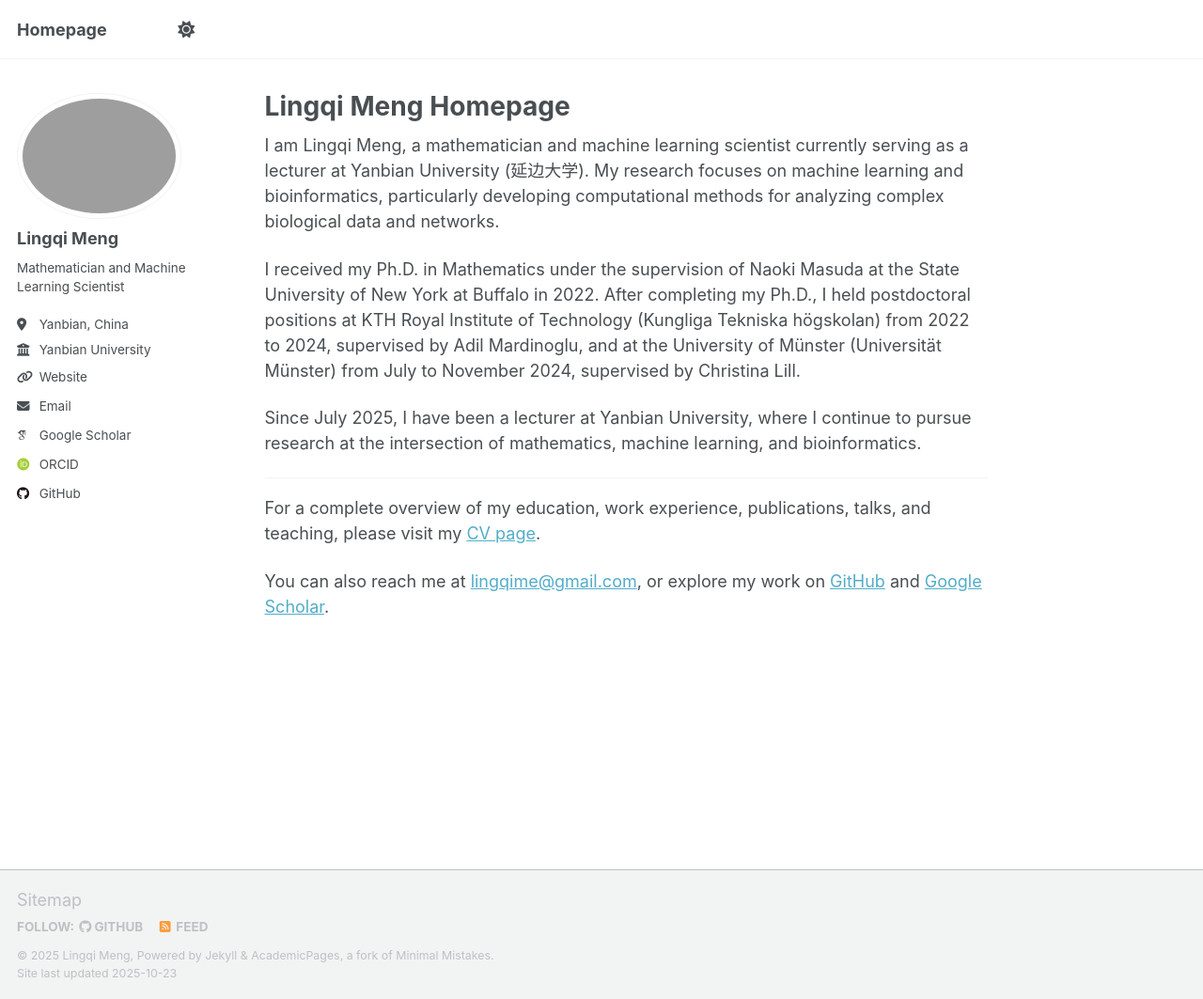
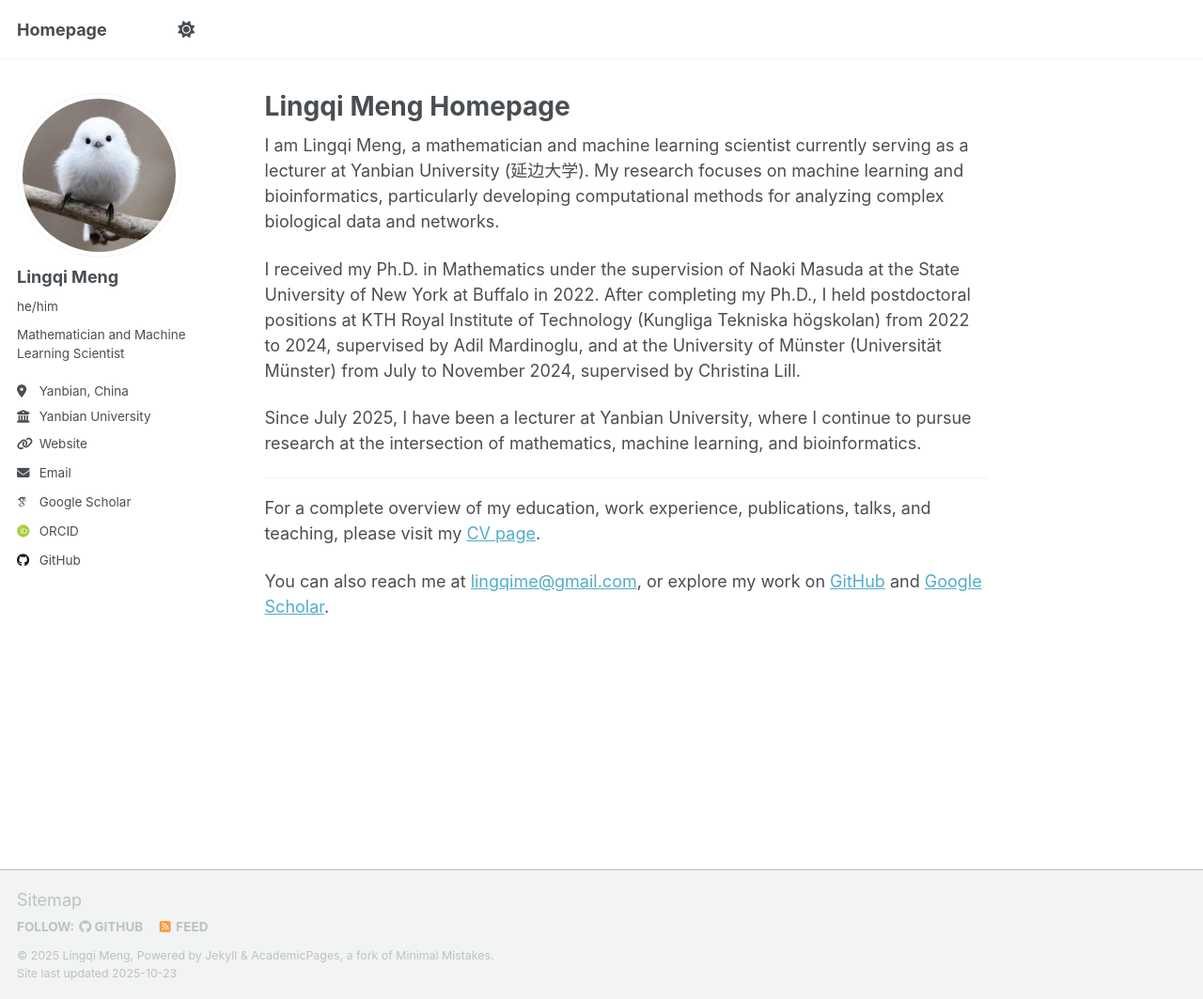
Before and after one commit to lingqime/lingqime.github.io, a Jekyll site: the page built from _pages/about.md, in a window 1280 px wide and 1063 px high. Shown: the whole window at 94% size. Built offline with Jekyll 4.4.1, drawn with Linux system fonts in a browser that asks for light colours; some web fonts are replaced; a script that is not in the unit is left out.

Commit message:
Update _config.yml

```diff
--- a/_config.yml
+++ b/_config.yml
@@ -23,9 +23,9 @@ repository               : "lingqime/lingqime.github.io"
 #               Additional customization can be done by editing /_includes/author-profile.html
 author:
   # Biographic information
-  avatar           : "profile.jfif"
+  avatar           : "profile.jpg"
   name             : "Lingqi Meng"
-  pronouns         : # example: "she/her"
+  pronouns         : "he/him"
   bio              : "Mathematician and Machine Learning Scientist"
   location         : "Yanbian, China"
   employer         : "Yanbian University"
```
